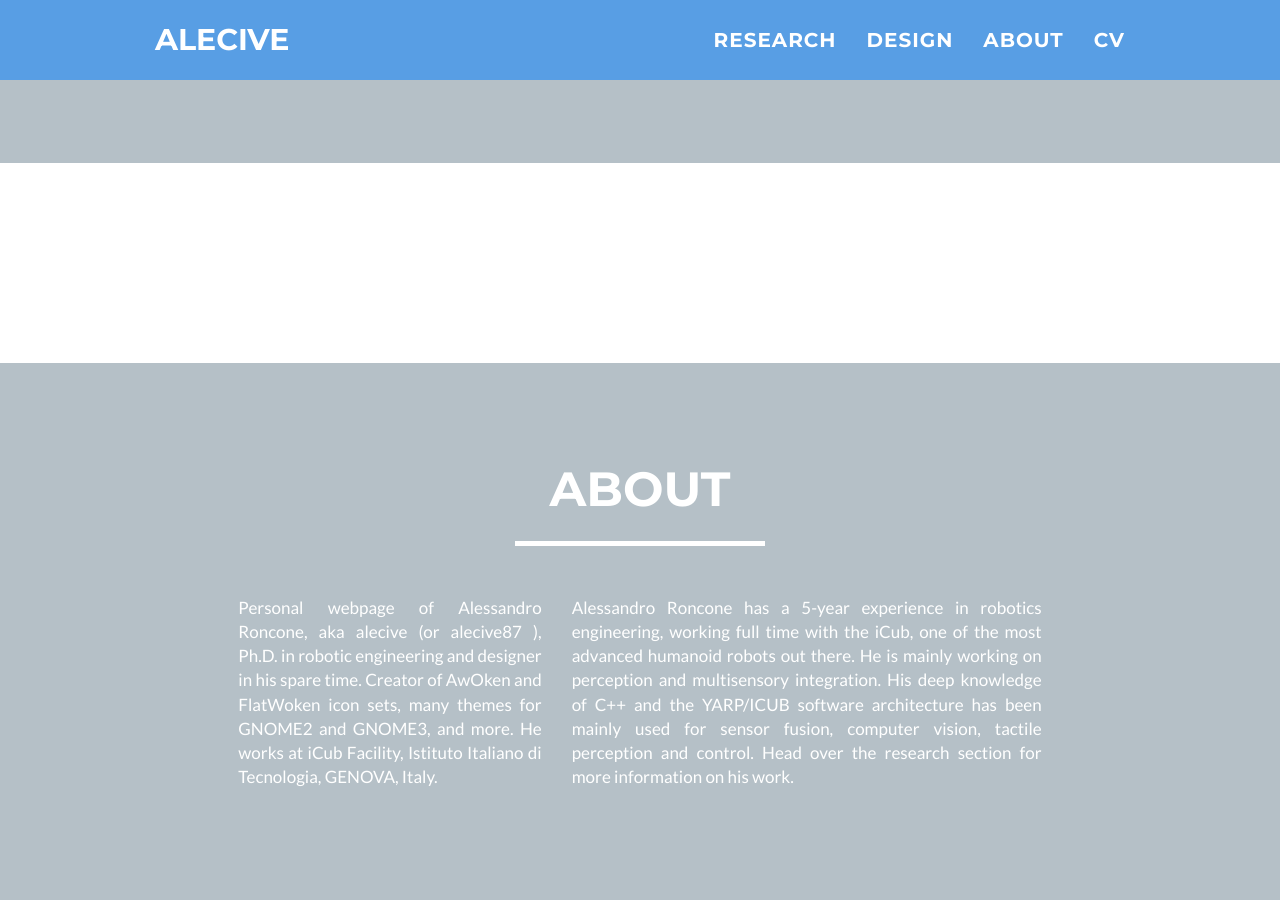
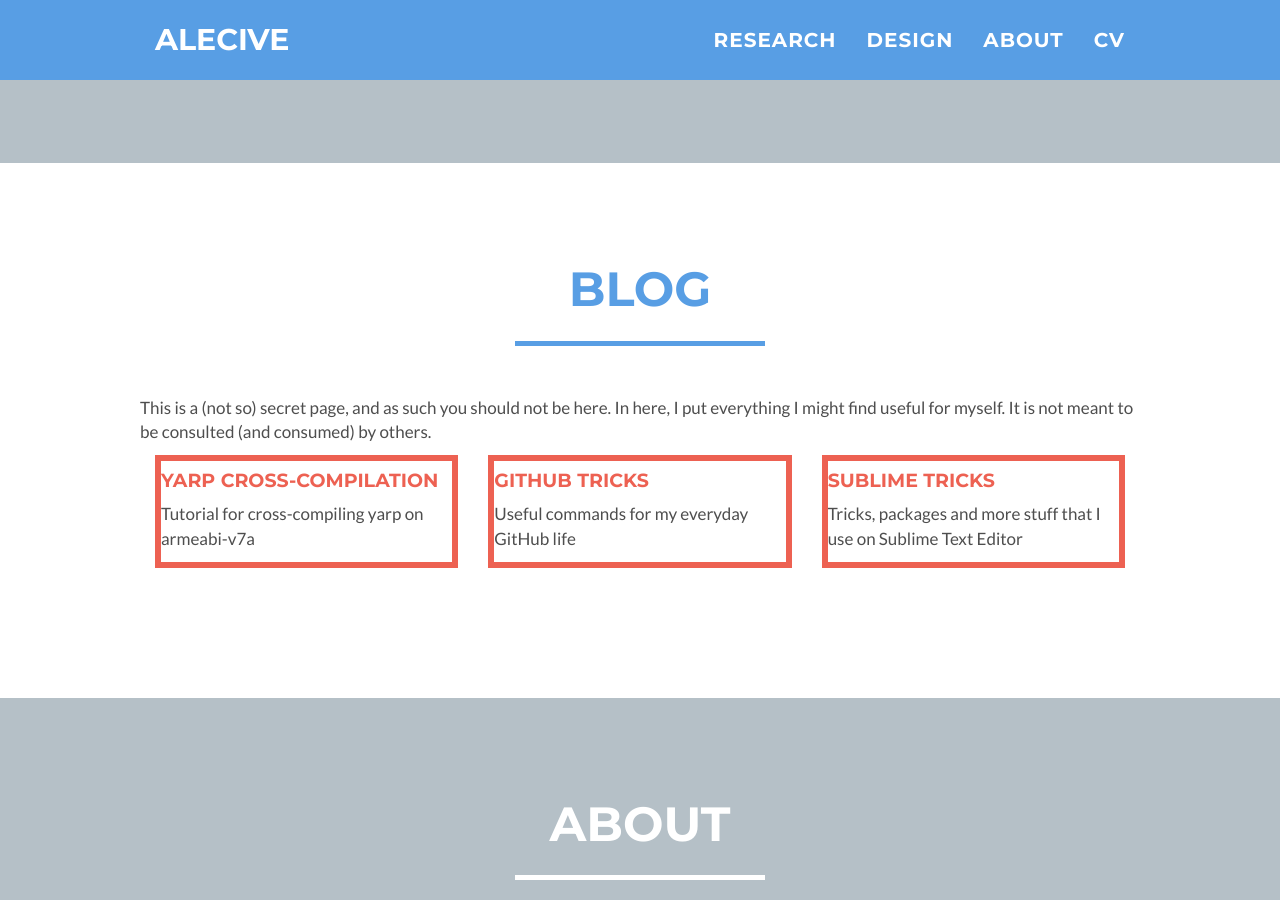
Before and after one commit to alecive/alecive.github.io, a Jekyll site: the page built from blog.html, in a window 1280 px wide and 900 px high, scrolled down 679 px. Built offline with Jekyll 4.4.1, drawn with Linux system fonts in a browser that asks for light colours.

Commit message:
Minor modifications

```diff
--- a/_config.yml
+++ b/_config.yml
@@ -7,6 +7,7 @@ description: "Personal webpage of Alessandro Roncone, aka alecive (or alecive87)
 skills: Alessandro Roncone
 aboutA: "Personal webpage of Alessandro Roncone, aka alecive (or alecive87 ), Ph.D. in robotic engineering and designer in his spare time. Creator of AwOken and FlatWoken icon sets, many themes for GNOME2 and GNOME3, and more. He works at iCub Facility, Istituto Italiano di Tecnologia, GENOVA, Italy."
 aboutB: "Alessandro Roncone has a 5-year experience in robotics engineering, working full time with the iCub, one of the most advanced humanoid robots out there. He is mainly working on perception and multisensory integration. His deep knowledge of C++ and the YARP/ICUB software architecture has been mainly used for sensor fusion, computer vision, tactile perception and control. Head over the research section for more information on his work."
+blog: "This is a (not so) secret page, and as such you should not be here. In here, I put everything I might find useful for myself. It is not meant to be consulted (and consumed) by others."
 keywords: "Alessandro Roncone,Alessandro,Roncone,alecive,alecive87,robotics,humanoid robot,icub,gaze stabilization,multisensory integration,visuo-tactile integration,peripersonal space,double touch,flatwoken,awoken,design"
 
 # Social networks usernames (many more available: google-plus, flickr, dribbble, pinterest, instagram, tumblr, linkedin, etc.)
--- a/_includes/blog.html
+++ b/_includes/blog.html
@@ -2,12 +2,14 @@
     <!-- Research Grid Section -->
     <section id="research">
         <div class="container" id="portfolio">
-            {% if site.categories.blog%}
             <div class="row">
                 <div class="row">
                     <div class="col-lg-12 text-center">
                         <h2>Blog</h2>
                         <hr class="star-secondary-on-white">
+                    </div>
+                    <div class="col-lg-12">
+                        <p>{{ site.blog }}</p>
                     </div>
                 </div>
                 {% for post in site.posts %}
@@ -21,7 +23,6 @@
                     {% endif %}
                 {% endfor %}
             </div>
-            {% endif %}
         </div>
     </section>
 
```
Also changed, not shown: _posts/2015-07-07-SublimeTricks.md (renamed from _posts/SublimeTricks.md, +1 -1 lines), _posts/2015-07-08-GitHubTricks.md (renamed from _posts/TipsAndTricks.md, +1 -1 lines), _posts/2015-08-01-yarpdroid.md (+1 -1 lines), _posts/2015-08-31-YARP-Cross-Compilation.md (renamed from _posts/YARPDROID.md).
